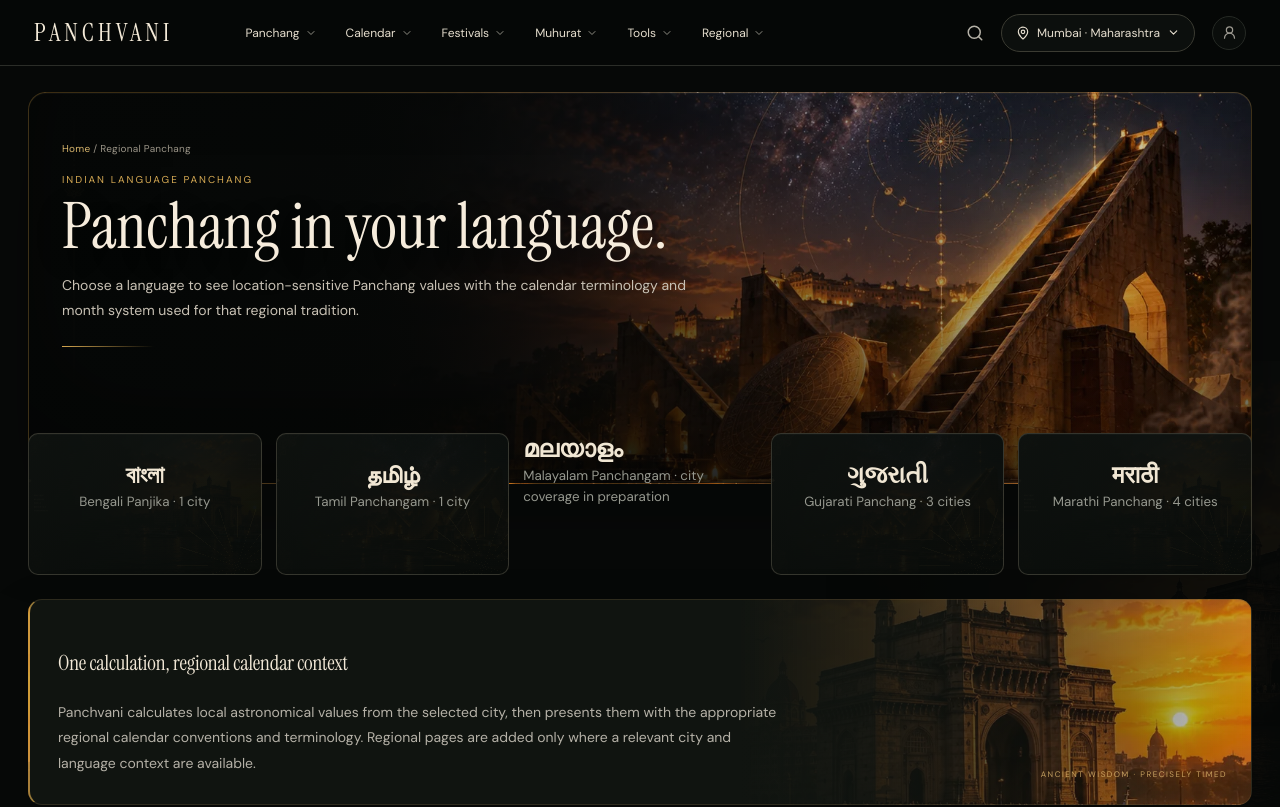
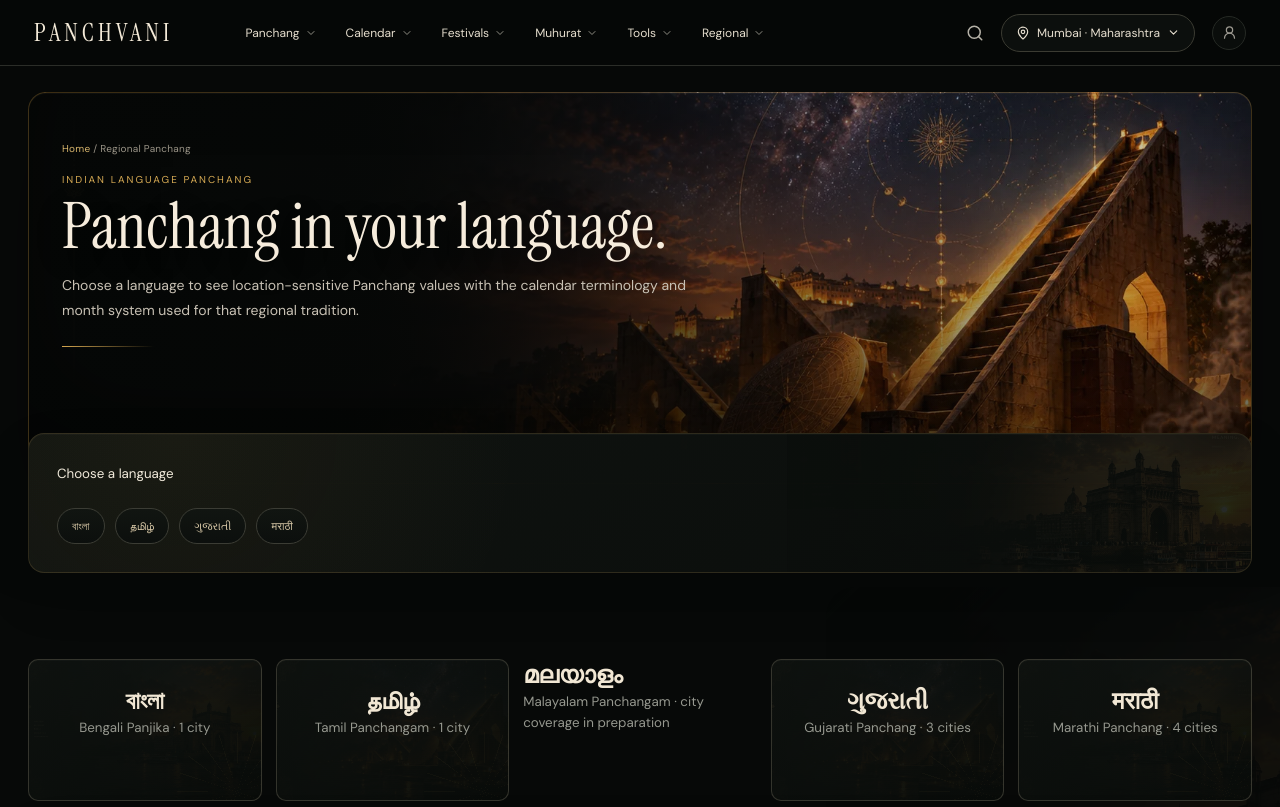
Before and after one commit to SviatF/chanag.xx, a Next.js app: page /regional in a window 1280 px wide. Shown: the top 807 px of the page. Built offline with nearby package versions, Linux system fonts and the light colour scheme.

Commit message:
seo(i18n): make regional root reciprocal x-default hub

```diff
--- a/app/regional/page.tsx
+++ b/app/regional/page.tsx
@@ -1,20 +1,23 @@
 import Header from "@/components/Header";
+import LanguageLinks from "@/components/LanguageLinks";
 import {cities} from "@/lib/cities";
 import Link from "next/link";
-import {regionalLanguageSeo,regionalLanguageSlugs,regionalCitiesForLanguage} from "@/lib/regional-seo";
+import {regionalLanguageSeo,regionalLanguageSlugs,regionalCitiesForLanguage,regionalLanguageHubAlternates} from "@/lib/regional-seo";
 
 export const metadata={
   title:"Panchang in Indian Languages — Bengali, Tamil, Malayalam, Gujarati & Marathi",
   description:"Choose Bengali, Tamil, Malayalam, Gujarati or Marathi Panchang pages with local city calculations and regional calendar conventions.",
-  alternates:{canonical:"/regional"}
+  alternates:{canonical:"/regional",languages:regionalLanguageHubAlternates()}
 };
 
 export default function Regional(){
+  const languageAlternates=regionalLanguageHubAlternates();
   return <main><Header city={cities[0]}/><div className="page-shell internal-visual internal-regional">
     <div className="breadcrumbs"><Link href="/">Home</Link> / Regional Panchang</div>
     <p className="page-kicker">INDIAN LANGUAGE PANCHANG</p>
     <h1 className="page-title">Panchang in your language.</h1>
     <p className="page-subtitle">Choose a language to see location-sensitive Panchang values with the calendar terminology and month system used for that regional tradition.</p>
+    <LanguageLinks languages={languageAlternates} title="Choose a language"/>
     <div className="regional-list">{regionalLanguageSlugs.map(language=>{
       const config=regionalLanguageSeo[language];
       const cityList=regionalCitiesForLanguage(language);
```
